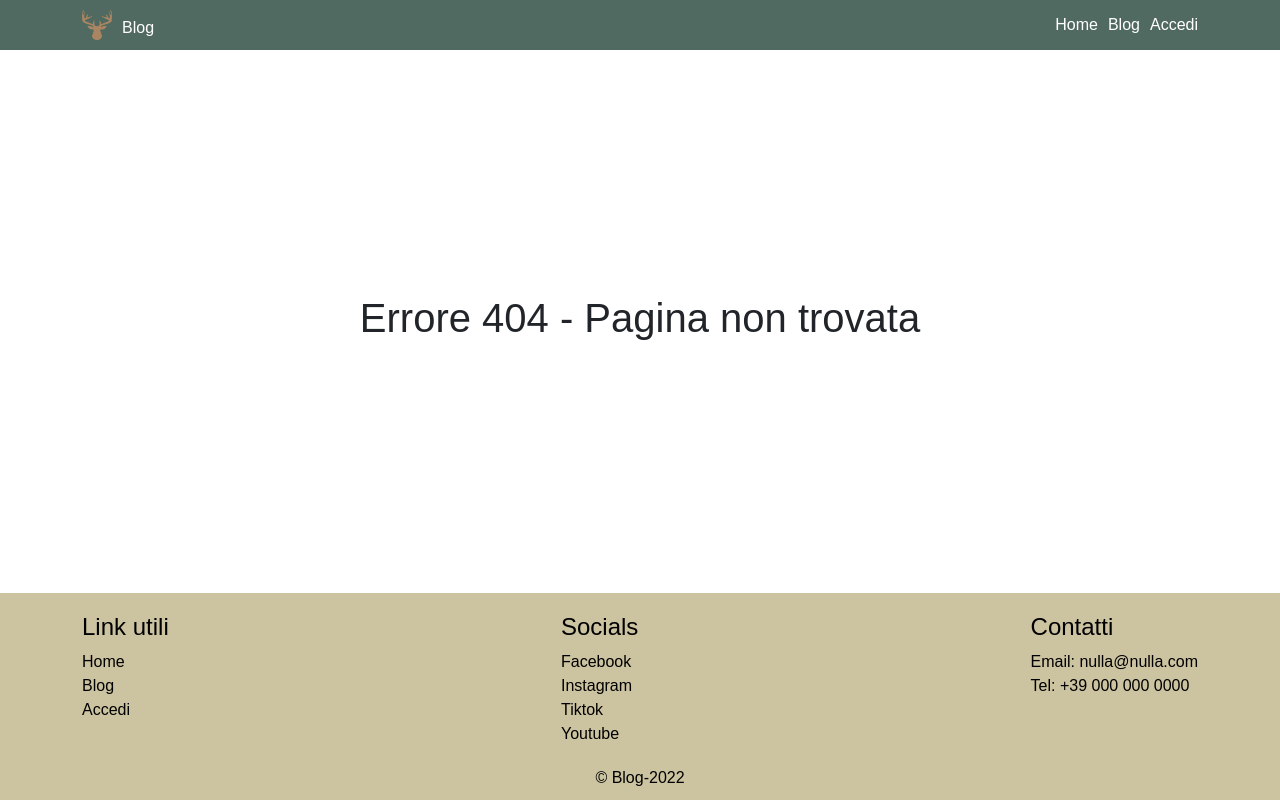
After one commit to Alessio-source/flask-blog, a Flask app: template blog/templates/404.html in a window 1280 px wide. The commit adds this page. Run offline with Flask 2, Linux system fonts and the light colour scheme; the template is opened without the code that fills it, so the values that code supplies are empty; some libraries are stand-ins or nearby versions; some web fonts are replaced.

Commit message:
errore 404 template

```diff
--- a/blog/__init__.py
+++ b/blog/__init__.py
@@ -15,3 +15,4 @@ Misaka(app)
 
 from blog.routes import web
 from blog.models import Role, User, Post, Comment
+from blog import errors
--- /dev/null
+++ b/blog/errors.py
@@ -0,0 +1,6 @@
+from flask import render_template
+from blog import app
+
+@app.errorhandler(404)
+def not_found(error):
+    return render_template('404.html'), 404
--- a/blog/static/css/style.css
+++ b/blog/static/css/style.css
@@ -29,6 +29,12 @@ body {
 
 main {
     min-height: calc(100vh - 257px);
+}
+
+.error_page {
+    display: flex;
+    justify-content: center;
+    align-items: center;
 }
 
 header {
--- /dev/null
+++ b/blog/templates/404.html
@@ -0,0 +1,15 @@
+{% extends 'partials/page.html' %}
+
+{% block page_title %}404 Pagina non trovata{% endblock %}
+
+{% block head_block %}{% endblock %}
+
+{% block content %}
+
+    <main class="container error_page">
+
+        <h1>Errore 404 - Pagina non trovata</h1>
+
+    </main>
+
+{% endblock %}
```
